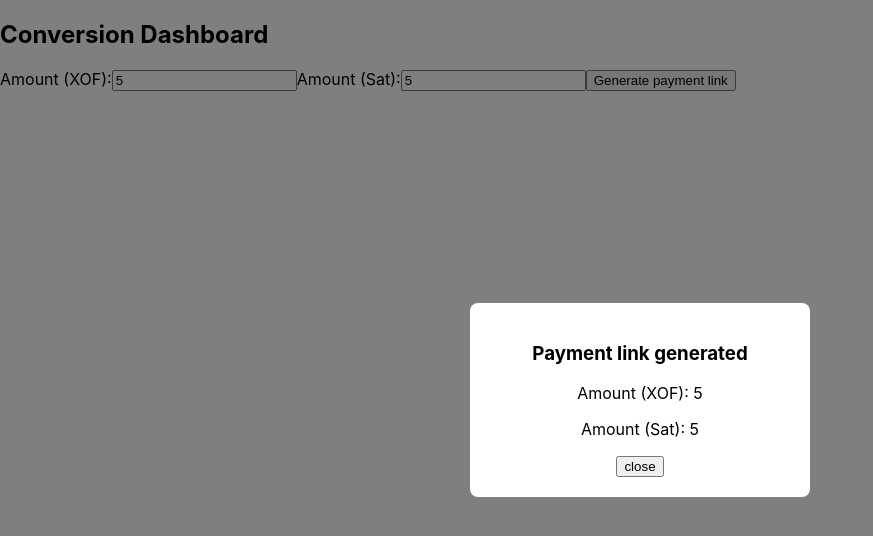
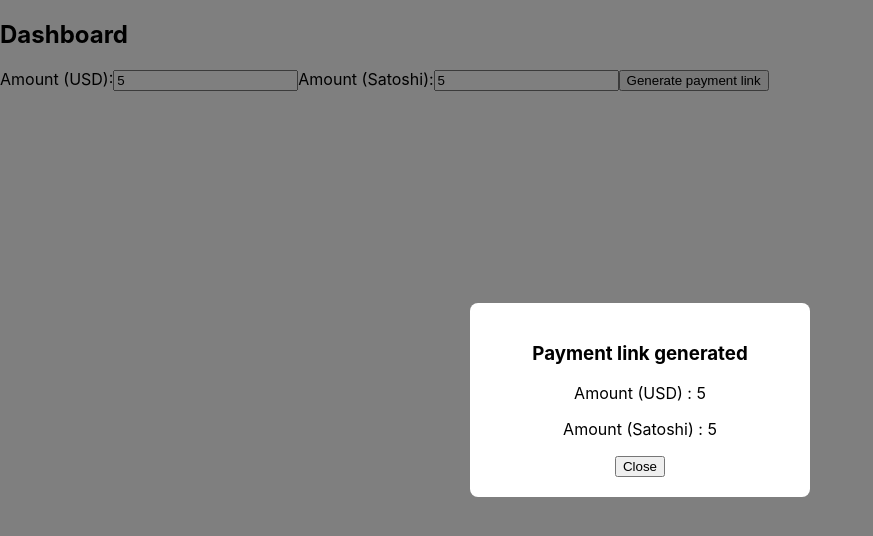
Before and after one commit to yam1er/Brisks, a React (Create React App) app in the folder brisk-frontend/: page /dashboard in a window 1280 px wide. Both pictures are taken after typing "5", "5" into the empty fields and a click on the button "Generate payment link". Shown: the top 536 px of the page, without its empty margins (0-873 px from the left). Built offline with nearby package versions, Linux system fonts and the light colour scheme; no server answers.

Commit message:
Dasboard popopopup setting

```diff
--- a/brisk-frontend/package.json
+++ b/brisk-frontend/package.json
@@ -9,6 +9,7 @@
     "axios": "^1.7.7",
     "react": "^18.3.1",
     "react-dom": "^18.3.1",
+    "react-router-dom": "^6.27.0",
     "react-scripts": "5.0.1",
     "web-vitals": "^2.1.4"
   },
--- a/brisk-frontend/src/App.js
+++ b/brisk-frontend/src/App.js
@@ -1,4 +1,4 @@
-import { BrowserRouter as Router, Route, Switch } from 'react-router-dom';
+import { BrowserRouter as Router, Route, Routes } from 'react-router-dom';
 import Login from './components/Login';
 import CreateAccount from './components/CreateAccount';
 import TransactionHistory from './components/TransactionHistory';
@@ -7,12 +7,12 @@ import Dashboard from './components/Dashboard.js';
 function App() {
     return (
         <Router>
-            <Switch>
-                <Route path="/login" component={Login} />
-                <Route path="/create-account" component={CreateAccount} />
-		<Route path="/transactions-history" component={TransactionHistory} />
-		<Route path="/dashboard" component={Dashboard} />
-            </Switch>
+            <Routes>
+                <Route path="/login" element={<Login />} />
+                <Route path="/create-account" element={<CreateAccount />} />
+                <Route path="/transactions-history" element={<TransactionHistory />} />
+                <Route path="/dashboard" element={<Dashboard />} />
+            </Routes>
         </Router>
     );
 }
--- a/brisk-frontend/src/components/CreateAccount.js
+++ b/brisk-frontend/src/components/CreateAccount.js
@@ -10,7 +10,7 @@ function CreateAccount() {
     const handleSubmit = async (e) => {
         e.preventDefault();
         try {
-            const response = await axios.post('/users', { email, password });
+            const response = await axios.post('http://brisk-api.alphonsemehounme.tech:3000/users', { email, password });
             if (response.status === 201) {
                 setSuccess('Account created successfully!');
             }
--- a/brisk-frontend/src/components/Dashboard.js
+++ b/brisk-frontend/src/components/Dashboard.js
@@ -11,8 +11,8 @@ function Dashboard() {
     useEffect(() => {
         const fetchConversionRate = async () => {
             try {
-                const response = await axios.get('https://bitpay.com/api/rates/XOF');
-                const btcToXofRate = response.data.data.rate;
+                const response = await axios.get('http://brisk-api.alphonsemehounme.tech:3000/rates');
+                const btcToXofRate = response.data.rate;
                 const satoshiRate = btcToXofRate / 100000000; // Conversion BTC -> satoshi
                 setConversionRate(satoshiRate);
             } catch (error) {
@@ -41,20 +41,21 @@ function Dashboard() {
     const generatePaymentLink = () => {
         setShowPopup(true);
     };
+
     return (
         <div>
-            <h2>Conversion Dashboard</h2>
+            <h2>Dashboard</h2>
             <label>
-                Amount (XOF):
+                Amount (USD):
                 <input
                     type="number"
                     value={xof}
                     onChange={handleXofChange}
-                    placeholder="Enter amount in XOF"
+                    placeholder="Enter amount in USD"
                 />
             </label>
             <label>
-                Amount (Sat):
+                Amount (Satoshi):
                 <input
                     type="number"
                     value={satoshi}
@@ -68,9 +69,9 @@ function Dashboard() {
                 <div className="popup">
                     <div className="popup-content">
                         <h3>Payment link generated</h3>
-                        <p>Amount (XOF): {xof}</p>
-                        <p>Amount (Sat): {satoshi}</p>
-                        <button onClick={() => setShowPopup(false)}>close</button>
+                        <p>Amount (USD) : {xof}</p>
+                        <p>Amount (Satoshi) : {satoshi}</p>
+                        <button onClick={() => setShowPopup(false)}>Close</button>
                     </div>
                 </div>
             )}
--- a/brisk-frontend/src/components/Login.js
+++ b/brisk-frontend/src/components/Login.js
@@ -9,7 +9,7 @@ function Login() {
     const handleSubmit = async (e) => {
         e.preventDefault();
         try {
-            const response = await axios.post('/connect', { email, password });
+            const response = await axios.post('http://brisk-api.alphonsemehounme.tech:3000/connect', { email, password });
             if (response.status === 201) {
                 console.log('Logged in successfully');
                 // Rediriger
```
Also changed, not shown: 1 other file (tests, documents, lock files or other folders).
